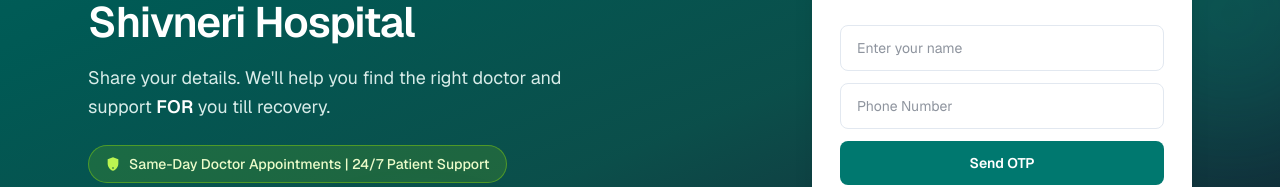
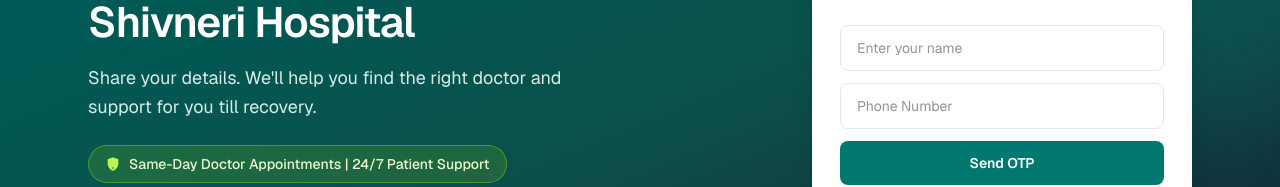
Before and after one commit to rp98nt/shivnerihospital, a Next.js app: page / in a window 1280 px wide. Shown: the part 184-371 px from the top of the page. Built offline with nearby package versions, Linux system fonts and the light colour scheme.

Commit message:
fix(home): use normal weight for in hero support copy

```diff
--- a/components/home-hero.tsx
+++ b/components/home-hero.tsx
@@ -30,8 +30,7 @@ export function HomeHero() {
               </h1>
               <p className="mt-4 max-w-lg text-base leading-relaxed text-teal-50/90 sm:text-lg">
                 Share your details. We&apos;ll help you find the right doctor and
-                support <span className="font-semibold text-white">FOR</span> you
-                till recovery.
+                support for you till recovery.
               </p>
 
               <div className="mt-6 inline-grid gap-y-6 sm:gap-y-8">
```
